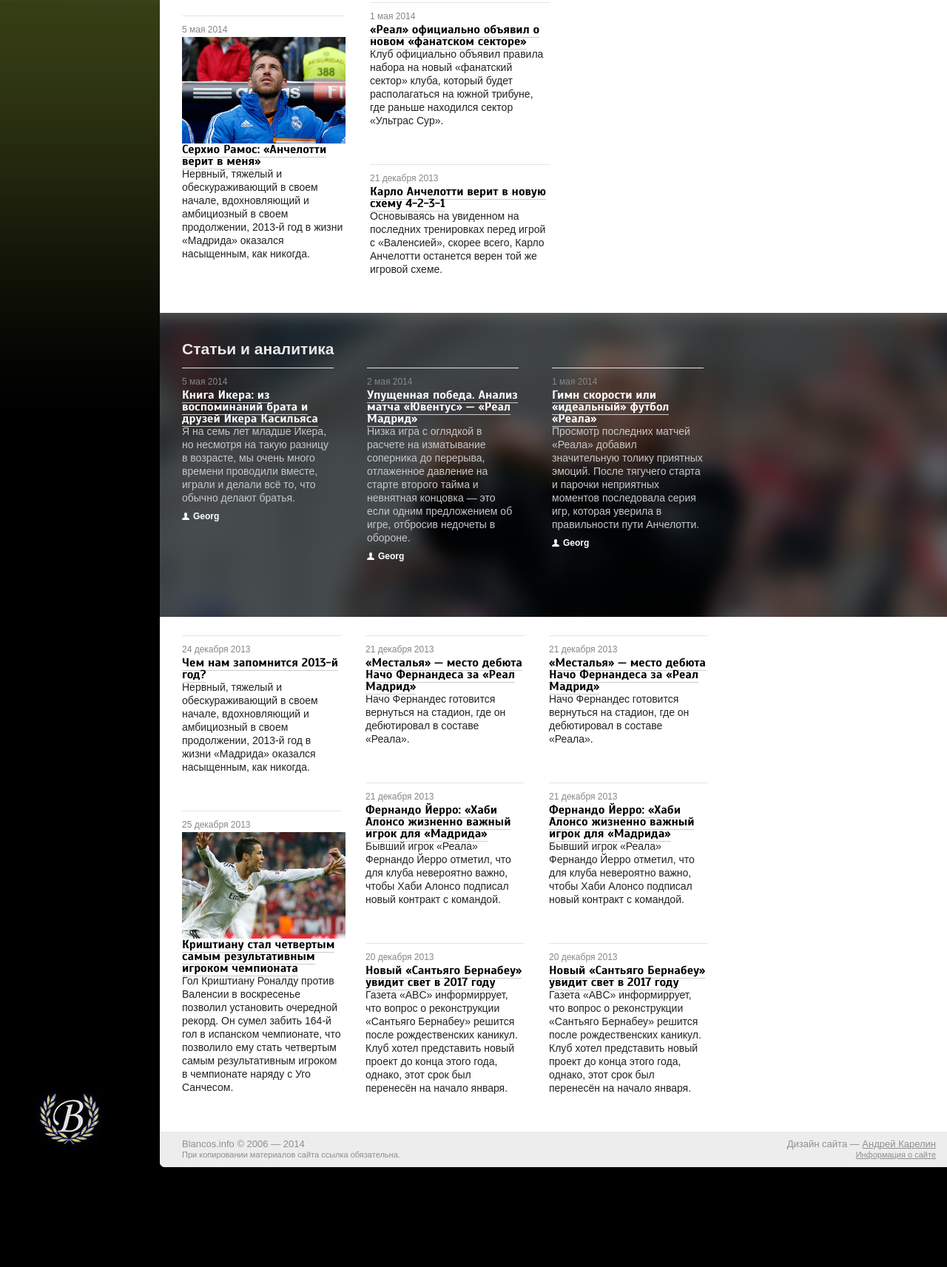
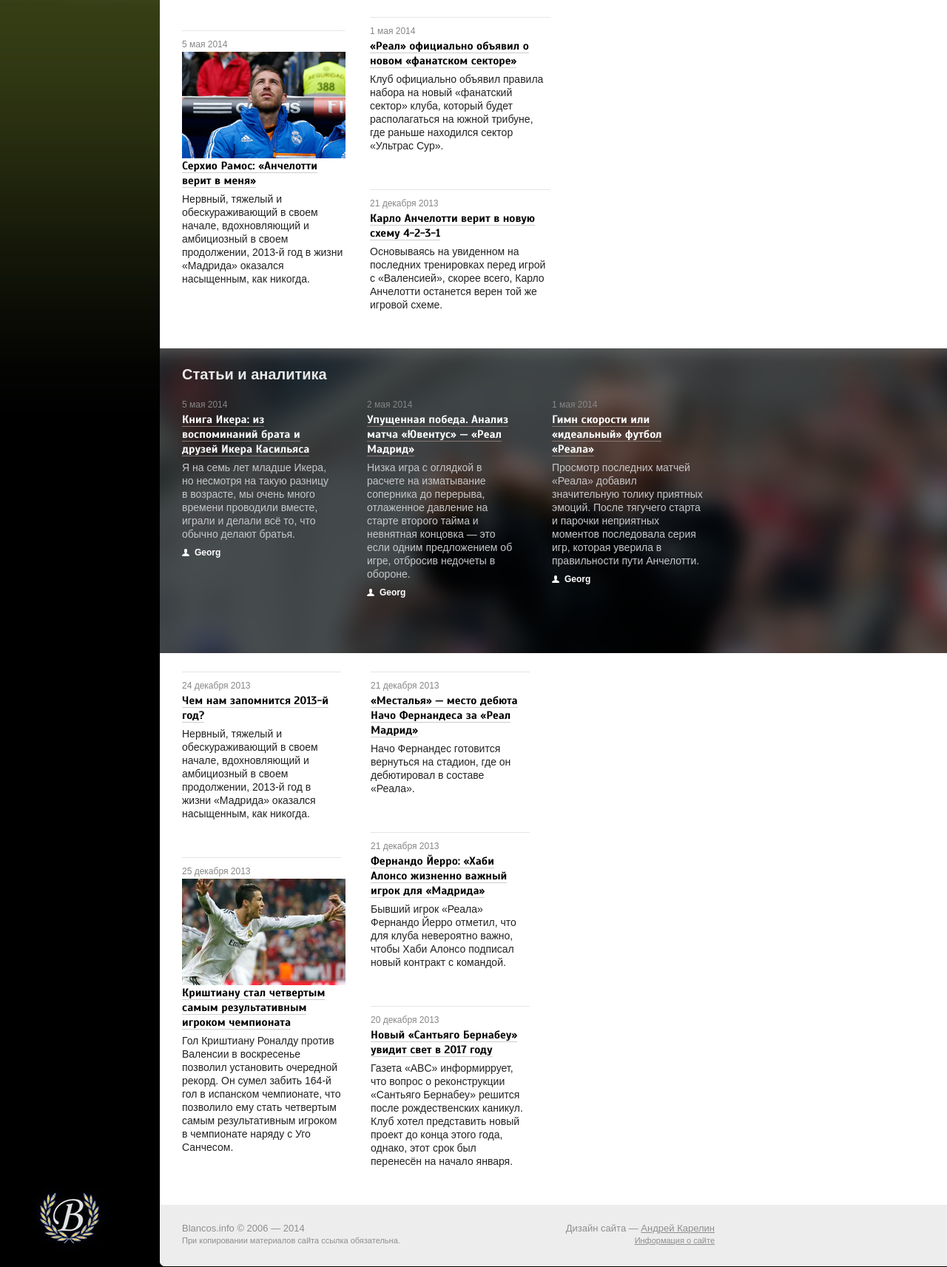
Before and after one commit to bobrovnikov/blancos.local, a plain HTML site: page index.html in a window 1280 px wide. Shown: the part 946-2659 px from the top of the page at 74% size. Before the commit the page ends 2525 px from the top, so only its background shows below. Drawn offline with nearby package versions, Linux system fonts and the light colour scheme.

Commit message:
static version release

```diff
--- a/css/main.css
+++ b/css/main.css
@@ -187,7 +187,7 @@ body {
 }
 
 .main-menu a:hover {
-    background: rgba(255, 255, 255, .4);
+    background: rgba(255, 255, 255, .1);
 }
 
 .main-menu li:hover + li:before {
@@ -209,7 +209,7 @@ body {
 }
 
 .menu-arrow {
-    padding-left: 8px;
+    padding-left: 0;
 }
 
 .sidebar-info {
@@ -221,6 +221,10 @@ body {
 
 .sidebar-info a {
     color: #bdbdbd;
+}
+
+.sidebar-info a:hover {
+    color: #fff;
 }
 
 .sidebar footer {
@@ -241,8 +245,7 @@ body {
 
 .content-width {
     padding: 0 15px 0 30px;
-    max-width: 1090px;
-    min-width: 715px;
+    width: 1090px;
 }
 
 .social-links {
@@ -326,8 +329,8 @@ body {
 
 .post-title {
     font-family: Scada, Arial, sans-serif;
-    font-size: 16px;
-    line-height: 16px;
+    font-size: 15px;
+    line-height: 20px;
     font-weight: bold;
     color: #000;
     text-decoration: none;
@@ -335,8 +338,14 @@ body {
     position: relative;
 }
 
+.post-title:hover {
+    color: #e41d44;
+    border-bottom: 1px solid #f9bbc8;
+}
+
 .post-text {
     line-height: 18px;
+    padding-top: 6px;
 }
 
 .main-post-preview {
@@ -393,6 +402,10 @@ body {
     line-height: 11px;
     color: black;
     border-bottom: 1px solid #c0bdae;
+}
+
+.arrow-link:hover > span {
+    border: 0 !important;
 }
 
 .match .arrow-link {
@@ -518,7 +531,7 @@ body {
 }
 
 .articles-block {
-    padding: 25px 0;
+    padding: 11px 0 25px 0;
     background: url(../img/articles-background.png) no-repeat 0 0;
     background-size: cover;
     margin-bottom: 25px;
@@ -526,12 +539,14 @@ body {
 
 .articles-block h2 {
     color: #e9e9e9;
+    font-size: 20px;
 }
 
 .articles-row .post-preview {
     float: left;
     width: 205px;
     margin-right: 45px;
+    border-top: 0;
 }
 
 .articles-row .post-date {
@@ -540,6 +555,12 @@ body {
 
 .articles-row .post-title {
     color: #fff;
+    border-bottom: 1px solid #887974;
+}
+
+.articles-row .post-title:hover {
+    color: #fbc100;
+    border-bottom: 1px solid #74632d;
 }
 
 .articles-row .post-text {
@@ -550,7 +571,7 @@ body {
 .articles-row .post-author {
     color: #fff;
     background: url(../img/user-male-white.png) no-repeat 0 center;
-    padding: 3px 0 3px 15px;
+    padding: 3px 0 3px 17px;
     font-size: 12px;
     font-weight: bold;
     text-decoration: none;
@@ -559,26 +580,35 @@ body {
 .posts-column {
     float: left;
     width: 215px;
-    margin-right: 33px;
+    margin-right: 40px;
 }
 
 .content footer {
     background: rgb(237, 237, 237);
-    padding: 10px 0;
+    padding: 24px 0 27px;
     color: #8e8e8e;
     font-size: 13px;
     border-radius: 0 0 0 7px;
+    line-height: 16px;
 }
 
 .content footer a {
     color: #8e8e8e;
 }
 
+.content footer a:hover {
+    color: #000;
+}
+
 .content footer small {
     font-size: 11px;
 }
 
-@media (max-width: 1300px) {
+@media (max-width: 1370px) {
+
+    .content-width {
+        width: 720px;
+    }
 
     .responsive-column {
         display: none;
@@ -589,6 +619,14 @@ body {
     }
 
     .articles-row .post-preview:last-child {
+        display: none;
+    }
+
+    .articles-row .post-preview:nth-child(3) {
+        margin-right: 0;
+    }
+
+    .content-width .posts-column:last-child {
         display: none;
     }
 
```
